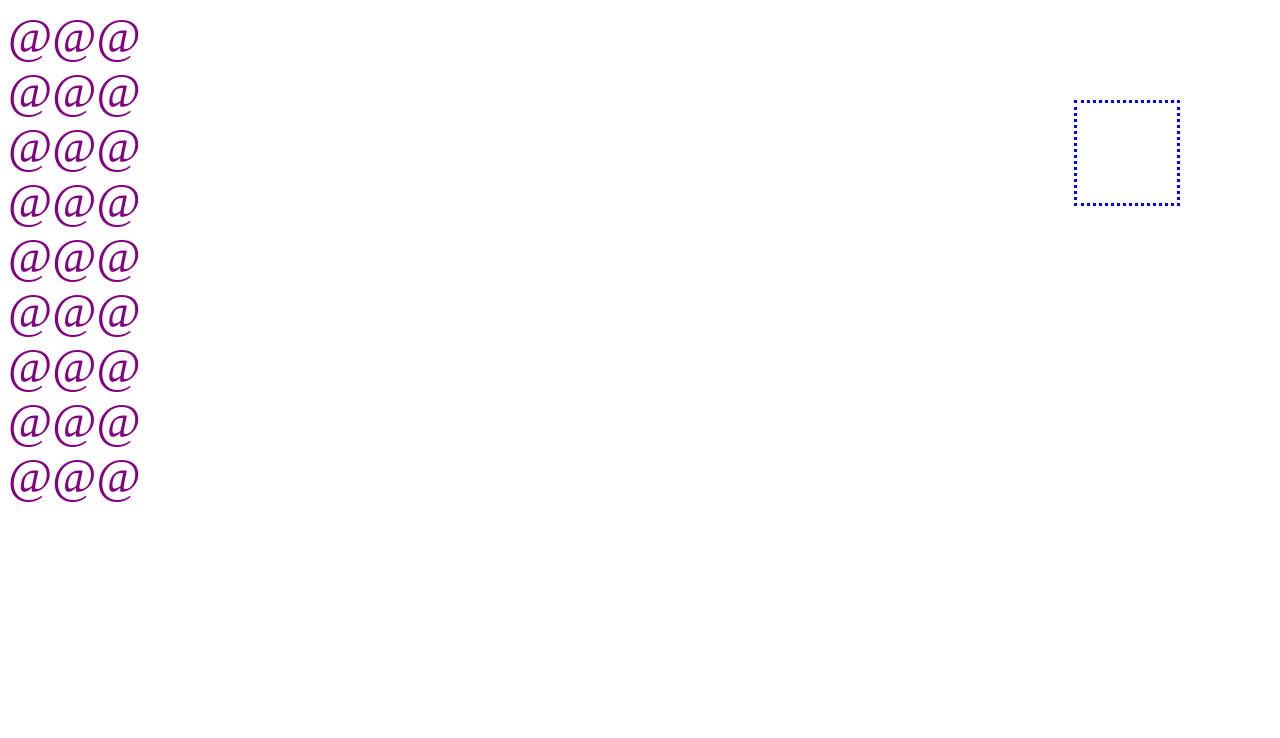
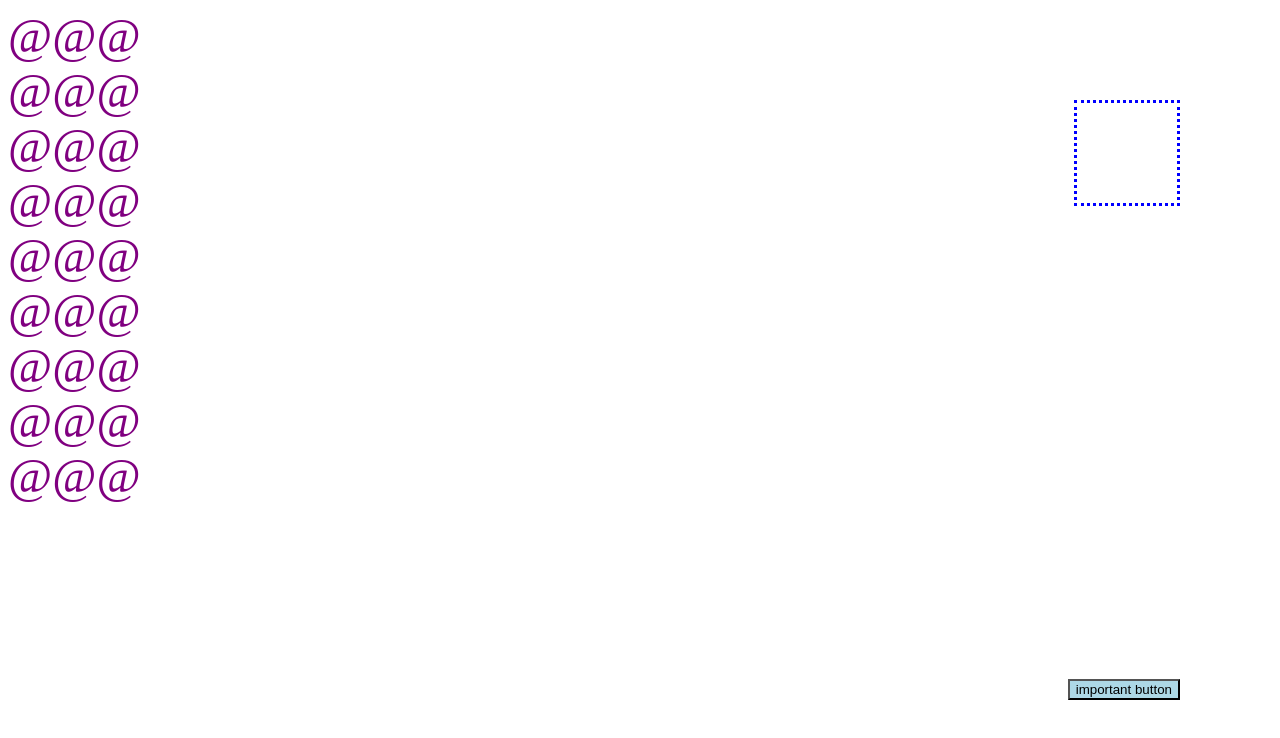
Before and after one commit to dimaBohomaz/november5, a plain HTML site: page index.html in a window 1280 px wide. Drawn offline with Linux system fonts and the light colour scheme.

Commit message:
branch baby. first

```diff
--- a/index.html
+++ b/index.html
@@ -16,6 +16,11 @@
 			top:100px;
 			right:100px;
 		}
+		.but{background:lightblue;
+         position:fixed;
+         right:100px;
+         bottom:100px;
+		}
 	</style>
 </head>
 <body>
@@ -27,5 +32,6 @@
 	  	 }
 	  </script>
 	  <div class = 'square'></div>
+	  <button class = 'but' onclick = 'createBall()'>important button</button>
 </body>
 </html>
```
